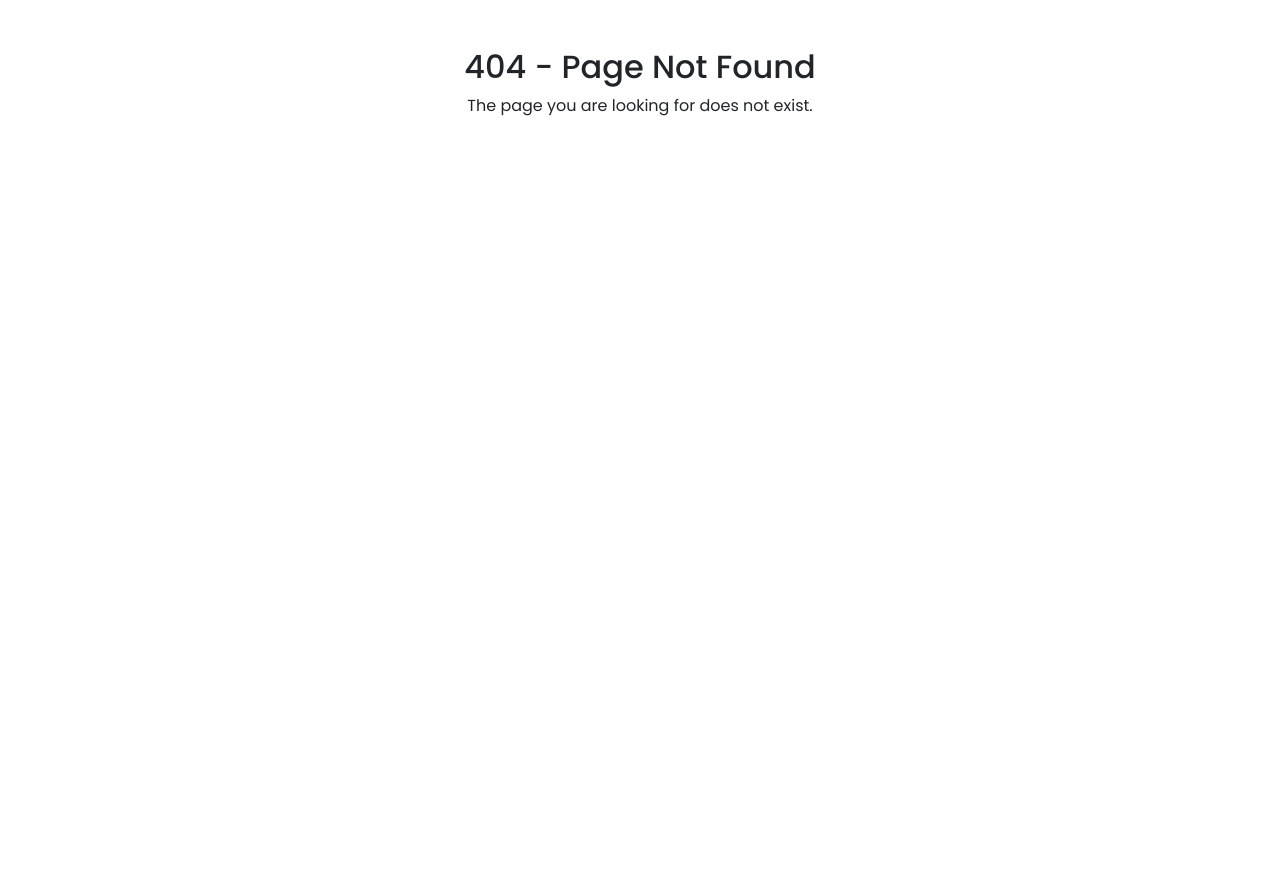
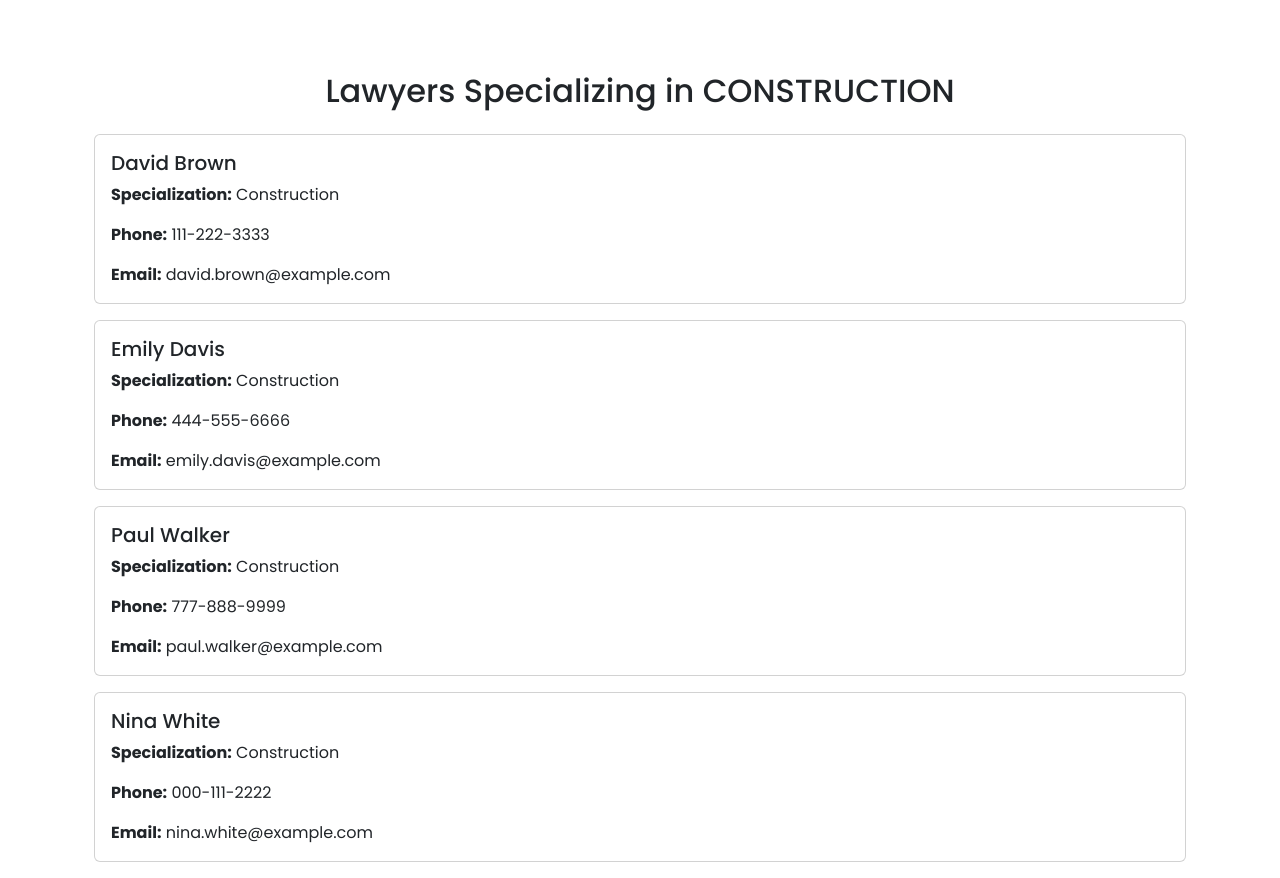
Before and after one commit to NamanVashistha1/Verdic-AI, a React (Create React App) app in the folder frontend/: page /lawyers/construction in a window 1280 px wide. Before the commit this address had no page. Before the commit the page ends 800 px from the top, so only its background shows below. Built offline with nearby package versions, Linux system fonts and the light colour scheme.

Commit message:
domain updates

```diff
--- a/frontend/src/App.js
+++ b/frontend/src/App.js
@@ -15,6 +15,7 @@ import QueriesPage  from './pages/queries'
 import PdfComparator from './pages/PDFcomparator'
 import LegalCostEstimator from './pages/Estimator';
 import LegalDomains from './pages/Domains';
+import DomainPage from './pages/Lawyers';
 
 const App = () => {
   return (
@@ -32,6 +33,7 @@ const App = () => {
             <Route path ="/pdfcompare" element={<PdfComparator />} />
             <Route path ="/estimate" element={<LegalCostEstimator />} />
             <Route path ="/domains" element={<LegalDomains />} />
+            <Route path="/lawyers/:domain" element={<DomainPage />} />
             <Route path="*" element={<NotFound />} />
           </Routes>
         </div>
--- a/frontend/src/pages/Domains.js
+++ b/frontend/src/pages/Domains.js
@@ -1,16 +1,17 @@
 import React from "react"
 import { Container, ListGroup, Row, Col } from "react-bootstrap"
 import { ArrowRight } from "lucide-react"
+import { Link } from "react-router-dom"
 import TopBar from "../components/TopBar"
 import "../styles/Domains.css";
 
 const legalDomains = [
-  { id: 1, name: "Real Estate", icon: "🏠" },
-  { id: 2, name: "Construction", icon: "🏗️" },
-  { id: 3, name: "Corporate", icon: "🏢" },
-  { id: 4, name: "Public Administration", icon: "🏛️" },
-  { id: 5, name: "Healthcare", icon: "🏥" },
-  { id: 6, name: "Insurance", icon: "🛡️" },
+  { id: 1, name: "Real Estate", icon: "🏠", href: "/lawyers/estate" },
+  { id: 2, name: "Construction", icon: "🏗️", href: "/lawyers/construction" },
+  { id: 3, name: "Corporate", icon: "🏢", href: "/lawyers/corporate" },
+  { id: 4, name: "Public Administration", icon: "🏛️", href: "/lawyers/public-administration" },
+  { id: 5, name: "Healthcare", icon: "🏥", href: "/lawyers/healthcare" },
+  { id: 6, name: "Insurance", icon: "🛡️", href: "/lawyers/insurance" },
 ]
 
 const LegalDomains = () => {
@@ -28,14 +29,15 @@ const LegalDomains = () => {
                 <ListGroup.Item
                   key={domain.id}
                   action
-                  href="#"
                   className="domain-item py-3 d-flex align-items-center justify-content-between"
                 >
+                  <Link to={domain.href} className="d-flex align-items-center w-100 text-decoration-none text-dark">
                     <span>
                       <span className="domain-icon me-3">{domain.icon}</span>
                       <span className="domain-name">{domain.name}</span>
                     </span>
                     <ArrowRight className="arrow-icon" size={24} />
+                  </Link>
                 </ListGroup.Item>
               ))}
             </ListGroup>
--- /dev/null
+++ b/frontend/src/pages/Lawyers.js
@@ -0,0 +1,83 @@
+import React, { useState, useEffect } from 'react';
+import { Container, Row, Col, Card } from 'react-bootstrap';
+import { useParams } from 'react-router-dom';  // For dynamic routing based on URL
+
+const DomainPage = () => {
+    const { domain } = useParams();  // This captures the "domain" URL parameter
+    const [lawyers, setLawyers] = useState([]);
+
+    useEffect(() => {
+        fetchLawyers(domain);  // Fetch data based on the domain clicked
+    }, [domain]);
+
+    const fetchLawyers = (domain) => {
+        const domainData = {
+            estate: [
+                { name: 'John Doe', specialization: 'Real Estate', phone: '123-456-7890', email: 'john.doe@example.com' },
+                { name: 'Jane Smith', specialization: 'Real Estate', phone: '987-654-3210', email: 'jane.smith@example.com' },
+                { name: 'Mike Johnson', specialization: 'Real Estate', phone: '555-555-5555', email: 'mike.johnson@example.com' },
+                { name: 'Sara Lee', specialization: 'Real Estate', phone: '666-666-6666', email: 'sara.lee@example.com' }
+            ],
+            construction: [
+                { name: 'David Brown', specialization: 'Construction', phone: '111-222-3333', email: 'david.brown@example.com' },
+                { name: 'Emily Davis', specialization: 'Construction', phone: '444-555-6666', email: 'emily.davis@example.com' },
+                { name: 'Paul Walker', specialization: 'Construction', phone: '777-888-9999', email: 'paul.walker@example.com' },
+                { name: 'Nina White', specialization: 'Construction', phone: '000-111-2222', email: 'nina.white@example.com' }
+            ],
+            corporate: [
+                { name: 'Anna Green', specialization: 'Corporate Law', phone: '123-456-7891', email: 'anna.green@example.com' },
+                { name: 'Richard Harris', specialization: 'Corporate Law', phone: '987-654-3211', email: 'richard.harris@example.com' },
+                { name: 'Sophia Black', specialization: 'Corporate Law', phone: '555-555-5551', email: 'sophia.black@example.com' },
+                { name: 'Michael Blue', specialization: 'Corporate Law', phone: '666-666-6661', email: 'michael.blue@example.com' }
+            ],
+            public_administration: [
+                { name: 'Helen White', specialization: 'Public Administration', phone: '111-222-3331', email: 'helen.white@example.com' },
+                { name: 'Liam Grey', specialization: 'Public Administration', phone: '444-555-6661', email: 'liam.grey@example.com' },
+                { name: 'Olivia Blue', specialization: 'Public Administration', phone: '777-888-9991', email: 'olivia.blue@example.com' },
+                { name: 'James Brown', specialization: 'Public Administration', phone: '000-111-2221', email: 'james.brown@example.com' }
+            ],
+            healthcare: [
+                { name: 'Rachel Green', specialization: 'Healthcare Law', phone: '123-456-7892', email: 'rachel.green@example.com' },
+                { name: 'Paulina Smith', specialization: 'Healthcare Law', phone: '987-654-3212', email: 'paulina.smith@example.com' },
+                { name: 'John White', specialization: 'Healthcare Law', phone: '555-555-5552', email: 'john.white@example.com' },
+                { name: 'Emily Harris', specialization: 'Healthcare Law', phone: '666-666-6662', email: 'emily.harris@example.com' }
+            ],
+            insurance: [
+                { name: 'Megan Brown', specialization: 'Insurance Law', phone: '111-222-3332', email: 'megan.brown@example.com' },
+                { name: 'Jack Wilson', specialization: 'Insurance Law', phone: '444-555-6662', email: 'jack.wilson@example.com' },
+                { name: 'Isabella Taylor', specialization: 'Insurance Law', phone: '777-888-9992', email: 'isabella.taylor@example.com' },
+                { name: 'Daniel Green', specialization: 'Insurance Law', phone: '000-111-2222', email: 'daniel.green@example.com' }
+            ],
+
+        };
+
+        // Fetch data based on domain
+        setLawyers(domainData[domain] || []);  // Default to empty array if no domain data found
+    };
+
+    return (
+        <Container>
+            <h2 className="text-center my-4">Lawyers Specializing in {domain.replace('_', ' ').toUpperCase()}</h2>
+            {lawyers.length === 0 ? (
+                <p>No lawyers found for this domain.</p>
+            ) : (
+                lawyers.map((lawyer, index) => (
+                    <Row key={index} className="mb-3">
+                        <Col>
+                            <Card>
+                                <Card.Body>
+                                    <Card.Title>{lawyer.name}</Card.Title>
+                                    <Card.Text><strong>Specialization:</strong> {lawyer.specialization}</Card.Text>
+                                    <Card.Text><strong>Phone:</strong> {lawyer.phone}</Card.Text>
+                                    <Card.Text><strong>Email:</strong> {lawyer.email}</Card.Text>
+                                </Card.Body>
+                            </Card>
+                        </Col>
+                    </Row>
+                ))
+            )}
+        </Container>
+    );
+};
+
+export default DomainPage;
```
Lines whose indentation alone changed are shown as unchanged.
